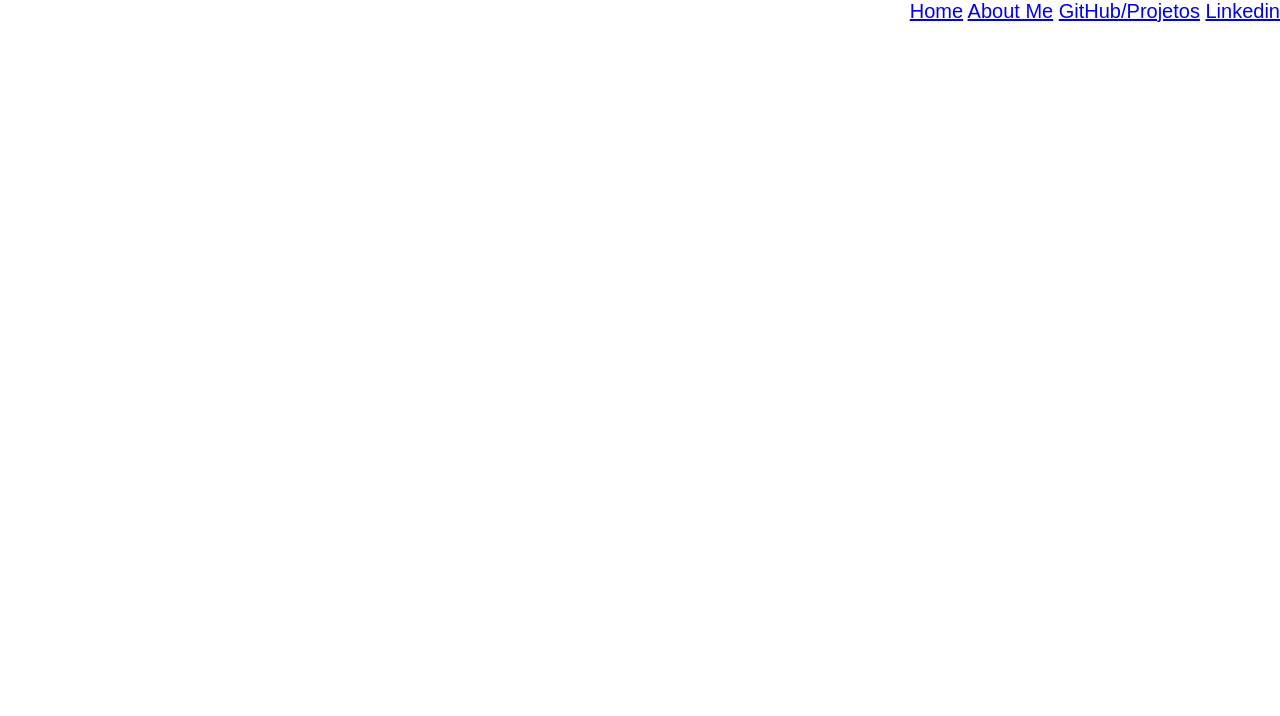
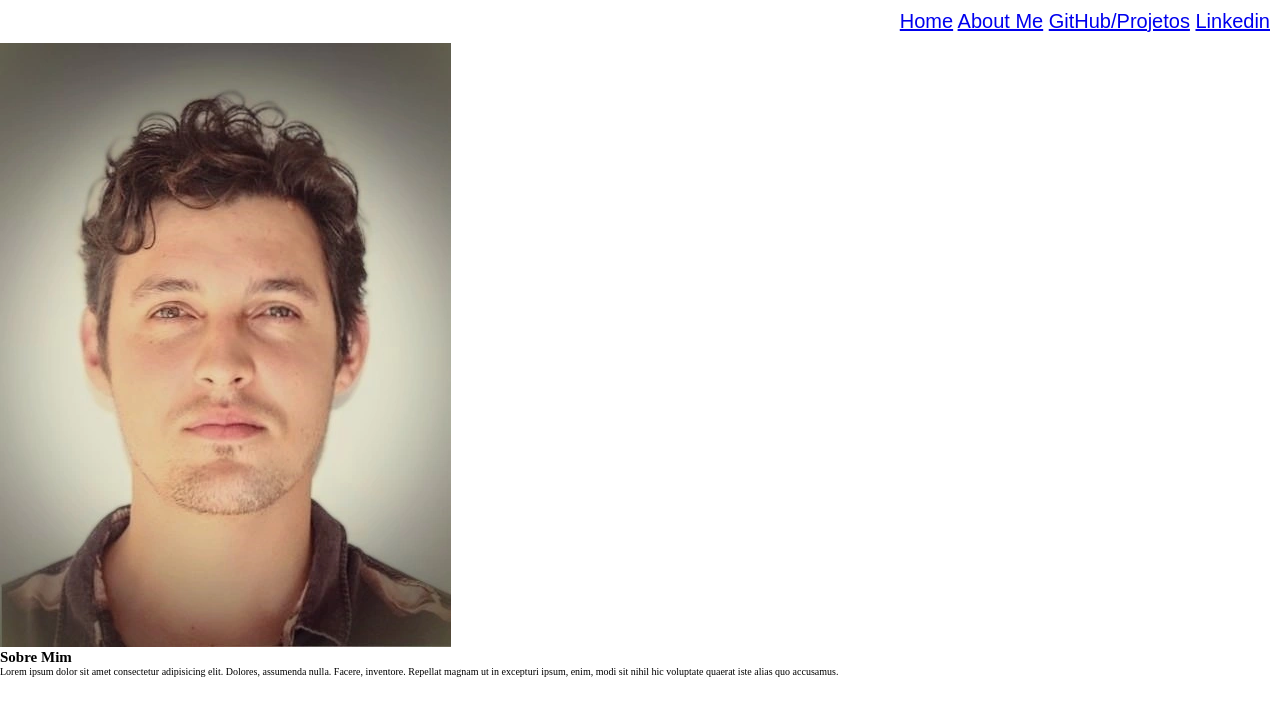
Before and after one commit to RICHARD-CALDERONI/landingPage, a plain HTML site: page index.html in a window 1280 px wide. Drawn offline with Linux system fonts and the light colour scheme; a web font is replaced by a local one.

Commit message:
incluindo foto e descrição

```diff
--- a/index.html
+++ b/index.html
@@ -23,8 +23,12 @@
         </header>
     </div>
 
+    <main class="AboutMe">
+        <img src="image/temp_image_20240328_131427_9069096c-049a-4e6d-8cac-aef99e7eeb36.jpg" alt="Foto 3x4">
+        <h2>Sobre Mim</h2>
+        <p>Lorem ipsum dolor sit amet consectetur adipisicing elit. Dolores, assumenda nulla. Facere, inventore. Repellat magnam ut in excepturi ipsum, enim, modi sit nihil hic voluptate quaerat iste alias quo accusamus.</p>
 
-    <main></main>
+    </main>
 
     <footer></footer>
 
--- a/style.css
+++ b/style.css
@@ -14,9 +14,12 @@
 .header{
     font-family: var(--ff-menu);
     font-size: 2rem;
-
-
+    padding: 1rem;
 
     display: flex;
     justify-content: flex-end;
 }
+
+.aboutme {
+    display: flex;
+}
```
Also changed, not shown: image/temp_image_20240328_131427_9069096c-049a-4e6d-8cac-aef99e7eeb36.jpg (added).
